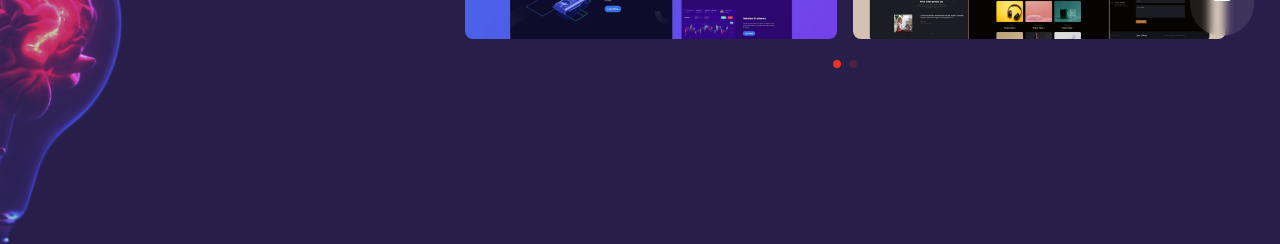
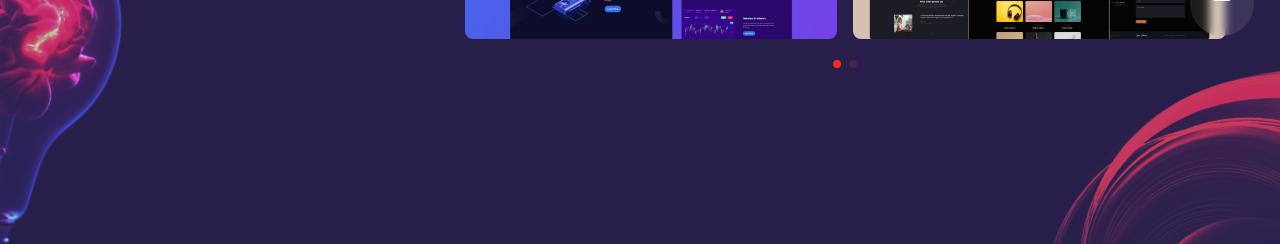
Before and after one commit to GleristonCastro/ethan-protfolio-starter, a Next.js app: page /work in a window 1280 px wide. Shown: the part 556-800 px from the top of the page. Built offline with nearby package versions, Linux system fonts and the light colour scheme.

Commit message:
add Circles component in the project

```diff
--- /dev/null
+++ b/components/Circles.jsx
@@ -0,0 +1,17 @@
+import Image from 'next/image'
+
+const Circles = () => {
+  return (
+    <div className='w-[200px] xl:w-[300px] absolute -right-16 -bottom-2 mix-blend-color-dodge animate-pulse duration-75 z-10'>
+      <Image
+        src={'/circles.png'}
+        width={260}
+        height={200}
+        className='w-full h-full'
+        alt=''
+      />
+    </div>
+  )
+};
+
+export default Circles
```
